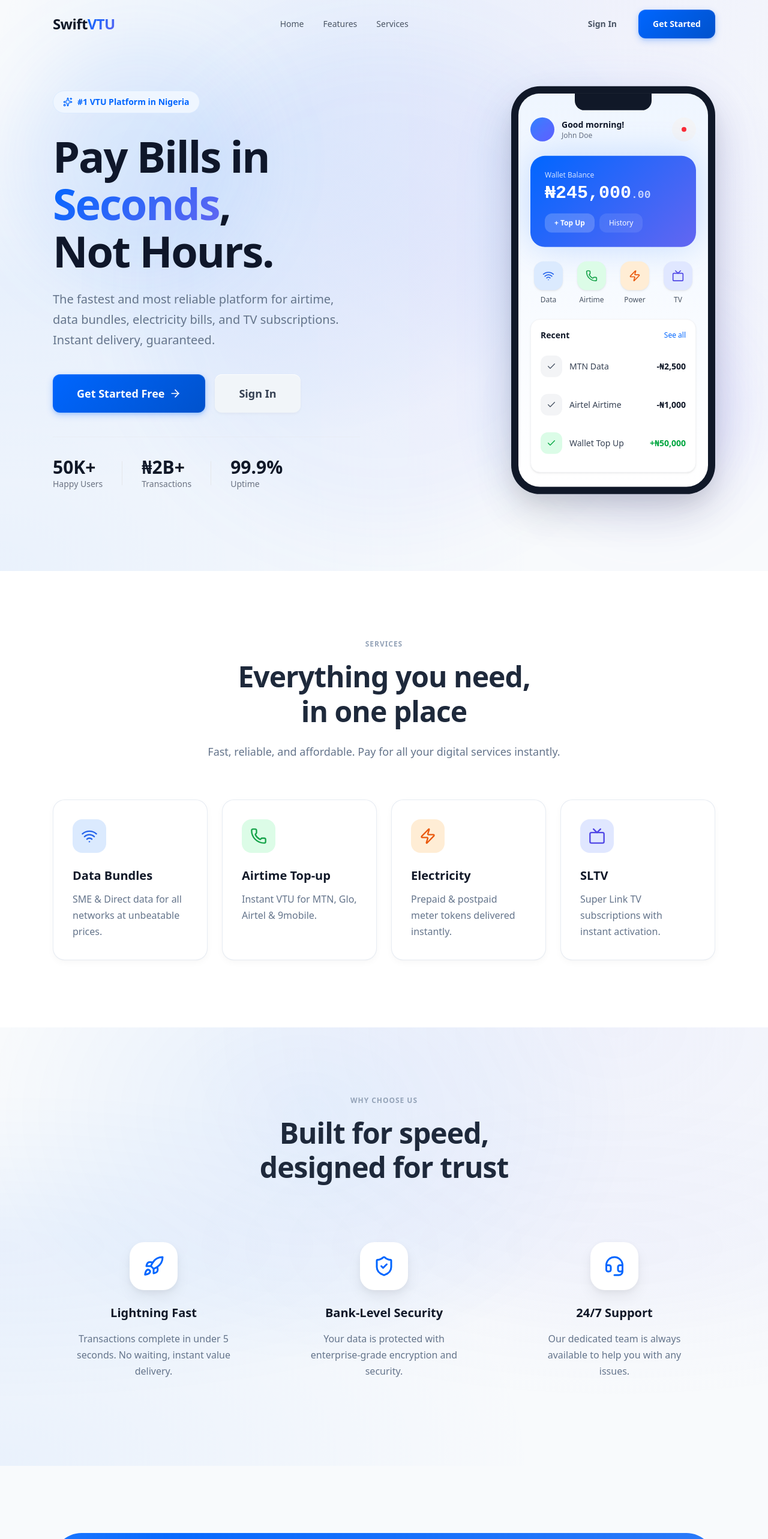
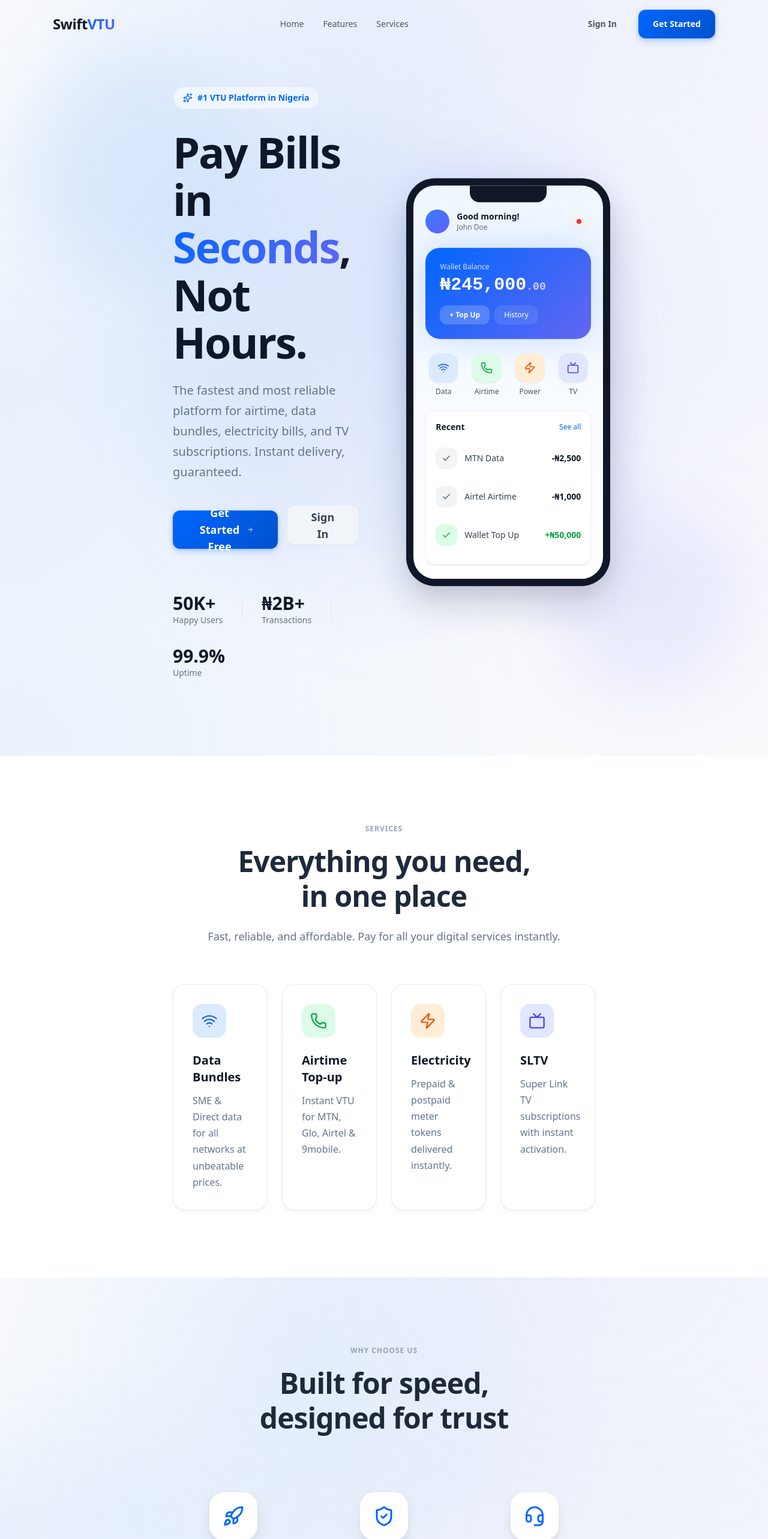
Before and after one commit to Samdav2/sltv-frontend, a Next.js app: page / in a window 1280 px wide. Shown: the top 2566 px of the page at 60% size. Built offline with nearby package versions, Linux system fonts and the light colour scheme.

Commit message:
adjusting padding

```diff
--- a/app/page.tsx
+++ b/app/page.tsx
@@ -34,7 +34,7 @@ export default function Home() {
         <div className="absolute bottom-20 right-10 w-80 h-80 bg-indigo-500/10 rounded-full blur-3xl floating-delayed"></div>
         <div className="absolute top-1/2 left-1/2 -translate-x-1/2 -translate-y-1/2 w-[800px] h-[800px] bg-gradient-to-r from-blue-500/5 to-indigo-500/5 rounded-full blur-3xl"></div>
 
-        <div className="container-tight relative z-10">
+        <div className="w-full mx-auto px-6 md:px-8 lg:max-w-[60%] relative z-10">
           <div className="flex flex-col lg:flex-row items-center gap-16 lg:gap-20">
             {/* Content */}
             <div className="lg:w-1/2 text-center lg:text-left">
@@ -194,7 +194,7 @@ export default function Home() {
 
       {/* Services Section */}
       <section className="py-20 lg:py-28 bg-white">
-        <div className="container-tight">
+        <div className="w-full mx-auto px-6 md:px-8 lg:max-w-[60%]">
           <div className="text-center max-w-2xl mx-auto mb-16">
             <span className="text-caption text-primary mb-4 block">SERVICES</span>
             <h2 className="text-3xl sm:text-4xl lg:text-5xl text-headline mb-6">
@@ -262,7 +262,7 @@ export default function Home() {
 
       {/* Features Section */}
       <section id="features" className="py-20 lg:py-28 gradient-mesh">
-        <div className="container-tight">
+        <div className="w-full mx-auto px-6 md:px-8 lg:max-w-[60%]">
           <div className="text-center max-w-2xl mx-auto mb-16">
             <span className="text-caption text-primary mb-4 block">WHY CHOOSE US</span>
             <h2 className="text-3xl sm:text-4xl lg:text-5xl text-headline mb-6">
@@ -302,7 +302,7 @@ export default function Home() {
 
       {/* CTA Section */}
       <section className="py-20 lg:py-28">
-        <div className="container-tight">
+        <div className="w-full mx-auto px-6 md:px-8 lg:max-w-[60%]">
           <div className="relative gradient-hero rounded-[32px] lg:rounded-[48px] p-10 md:p-16 lg:p-20 text-center text-white overflow-hidden">
             {/* Background Elements */}
             <div className="absolute top-0 left-0 w-64 h-64 bg-white/10 rounded-full blur-3xl -translate-x-1/2 -translate-y-1/2"></div>
@@ -334,7 +334,7 @@ export default function Home() {
 
       {/* Networks */}
       <section className="py-16">
-        <div className="container-tight">
+        <div className="w-full mx-auto px-6 md:px-8 lg:max-w-[60%]">
           <p className="text-center text-caption mb-8">TRUSTED BY ALL MAJOR NETWORKS</p>
           <div className="flex flex-wrap justify-center items-center gap-8 lg:gap-16 opacity-60">
             {["MTN", "Airtel", "Glo", "9mobile", "SLTV"].map((network, i) => (
```
